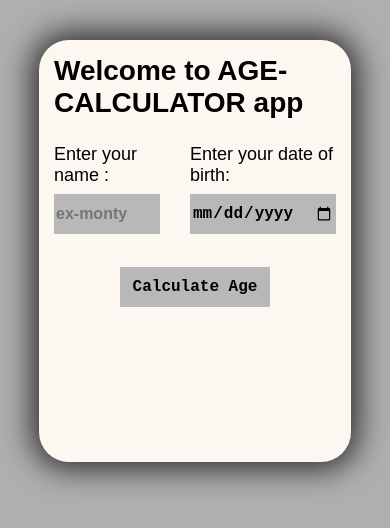
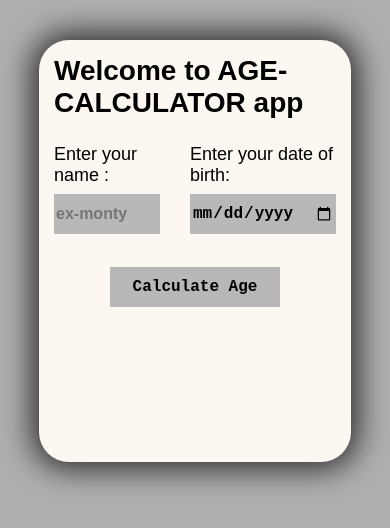
Before and after one commit to Sandeep13Paul/Age-Calculator, a plain HTML site: page index.html in a window 390 px wide. Drawn offline with Linux system fonts and the light colour scheme.

Commit message:
Update styles.css

```diff
--- a/styles.css
+++ b/styles.css
@@ -201,6 +201,6 @@ input[type=button]:hover {
     }
     input[type=button] {
         font-size: 16px;
-        width :150px;
+        width: 60%;
     }
 }
```
